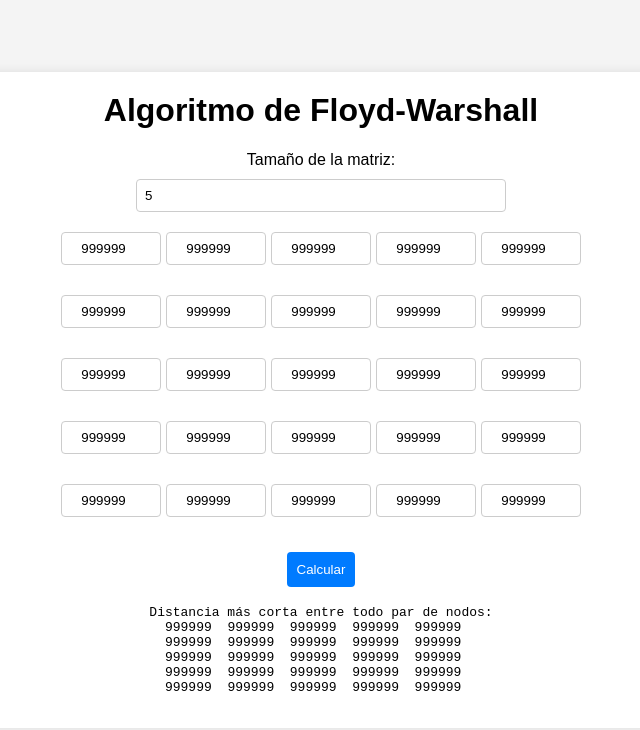
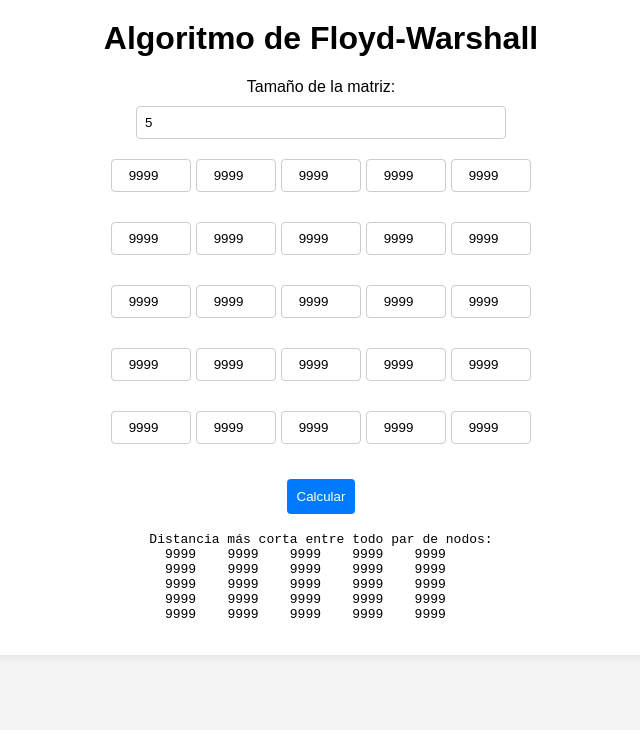
Before and after one commit to DanielLeonardo23/Guerra-js, a plain HTML site: page index31.html in a window 1280 px wide. Both pictures are taken after typing "5" into the empty fields and a click on the button "Calcular". Shown: the whole page, without its empty margins (319-959 px from the left). Drawn offline with Linux system fonts and the light colour scheme.

Commit message:
Algoritmo de distancias cortas

```diff
--- a/floyd_warshall.js
+++ b/floyd_warshall.js
@@ -13,7 +13,7 @@ function createMatrixInputs() {
                 const input = document.createElement('input');
                 input.type = 'number';
                 input.placeholder = 'Inf';
-                input.value = 999999;
+                input.value = 9999;
                 row.appendChild(input);
             }
             container.appendChild(row);
--- a/style.css
+++ b/style.css
@@ -3,7 +3,6 @@ body {
     display: flex;
     justify-content: center;
     align-items: center;
-    height: 100vh;
     background-color: #f4f4f4;
     margin: 0;
     padding: 0;
@@ -92,7 +91,7 @@ button:hover {
 }
 
 .matrix-row input {
-    width: 100px;
+    width: 80px;
     margin-right: 5px;
     text-align: center;
 }
```
Also changed, not shown: index32.html (+4 -2 lines).
